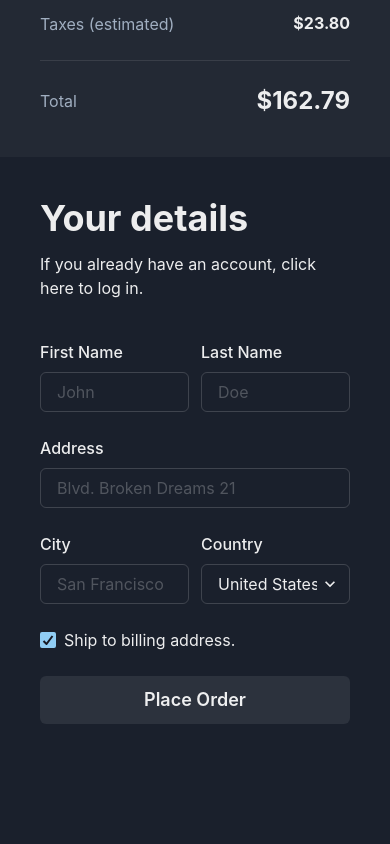
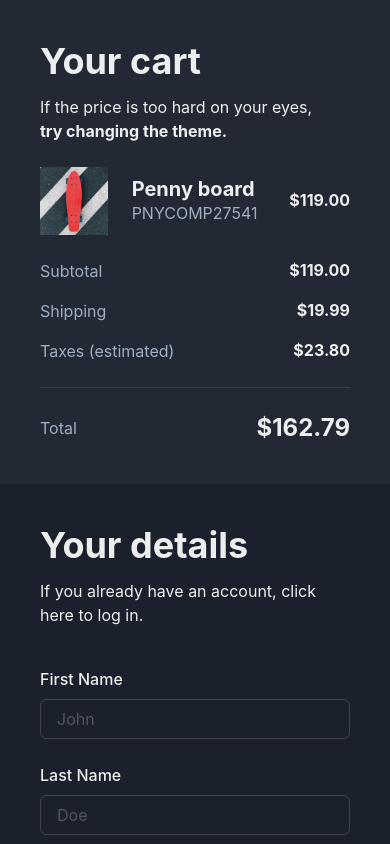
Before and after one commit to GuRuGu-Iterations/chakra-2, a Next.js app: page / in a window 390 px wide. Shown: the top 844 px of the page. Built offline with nearby package versions, Linux system fonts and the light colour scheme.

Commit message:
feat: add responsiveness

```diff
--- a/pages/index.tsx
+++ b/pages/index.tsx
@@ -4,9 +4,9 @@
 const IndexPage = () => (
   <Container maxW='container.xl' p='0'>
     <Flex
-      direction={['column-reverse', 'column-reverse', 'column-reverse', 'row']}
-      h='100vh'
-      py='20'
+      direction={{ base: 'column-reverse', lg: 'row' }}
+      h={{ base: 'auto', md: '100vh' }}
+      py={[0, 10, 20]}
     >
       <Details />
       <Cart />
--- a/src/sections/details.tsx
+++ b/src/sections/details.tsx
@@ -11,9 +11,12 @@
   Text,
   SimpleGrid,
   GridItem,
+  useBreakpointValue,
 } from '@chakra-ui/react';
 
 const Details = () => {
+  const colSpan = useBreakpointValue({ base: 2, md: 1 });
+
   return (
     <VStack w='full' h='full' p={10} spacing={10} alignItems='flex-start'>
       <VStack spacing={3} alignItems='flex-start'>
@@ -21,13 +24,13 @@
         <Text>If you already have an account, click here to log in.</Text>
       </VStack>
       <SimpleGrid columns={2} columnGap={3} rowGap={6} w='full'>
-        <GridItem colSpan={1}>
+        <GridItem colSpan={colSpan}>
           <FormControl>
             <FormLabel>First Name</FormLabel>
             <Input placeholder='John' />
           </FormControl>
         </GridItem>
-        <GridItem colSpan={1}>
+        <GridItem colSpan={colSpan}>
           <FormControl>
             <FormLabel>Last Name</FormLabel>
             <Input placeholder='Doe' />
@@ -39,7 +42,7 @@
             <Input placeholder='Blvd. Broken Dreams 21' />
           </FormControl>
         </GridItem>
-        <GridItem colSpan={1}>
+        <GridItem colSpan={colSpan}>
           <FormControl>
             <FormLabel>City</FormLabel>
             <Input placeholder='San Francisco' />
```
